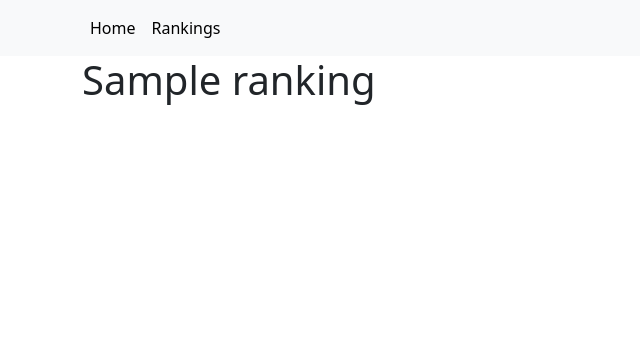
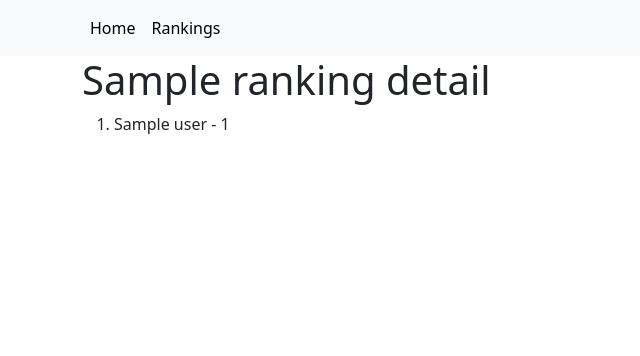
Before and after one commit to liki-mc/ranking, a Django app: template ranking-site/website/templates/website/ranking_detail.html in a window 1280 px wide. Shown: the top 356 px of the page, without its empty margins (0-640 px from the left). Run offline with Django 3.2, Linux system fonts and the light colour scheme; the template is opened without the code that fills it: most values are stand-ins (such as "Sample title", 1, 10 or a date in 2020).

Commit message:
Ranking detail

```diff
--- a/ranking-site/website/templates/website/ranking_detail.html
+++ b/ranking-site/website/templates/website/ranking_detail.html
@@ -1,10 +1,18 @@
 {% extends 'general/base.html' %}
 
 {% block title %}
-    {{ ranking.name }}
+    {{ ranking_details.name }}
 {% endblock %}
 
 {% block body %}
-    <h1>{{ ranking.name }}</h1>
-
+    <h1>{{ ranking_details.name }}</h1>
+    {% if user_ranking %}
+    <ol>
+        {% for user in user_ranking %}
+            <li>{{ user.user }} - {{ user.total_sum }}</li>
+        {% endfor %}
+    </ol>
+    {% else %}
+    <p>Geen data</p>
+    {% endif %}
 {% endblock %}
--- a/ranking-site/website/views.py
+++ b/ranking-site/website/views.py
@@ -1,9 +1,10 @@
+from django.db.models import Sum
 from django.shortcuts import render, get_object_or_404
 
 # Create your views here.
 from django.http import HttpResponse
 
-from .models import Ranking
+from .models import Ranking, Entry
 def index(request):
     args = {}
     args['rankings'] = Ranking.objects.all()
@@ -12,5 +13,6 @@
 
 def ranking_detail(request, rid):
     args = {}
-    args['ranking'] = get_object_or_404(Ranking, pk=rid)
+    args['ranking_details'] = get_object_or_404(Ranking, pk=rid)
+    args['user_ranking'] = Entry.objects.filter(ranking=rid).values('user').annotate(total_sum=Sum('number')).order_by('-total_sum')
     return render(request, "website/ranking_detail.html", args)
```
